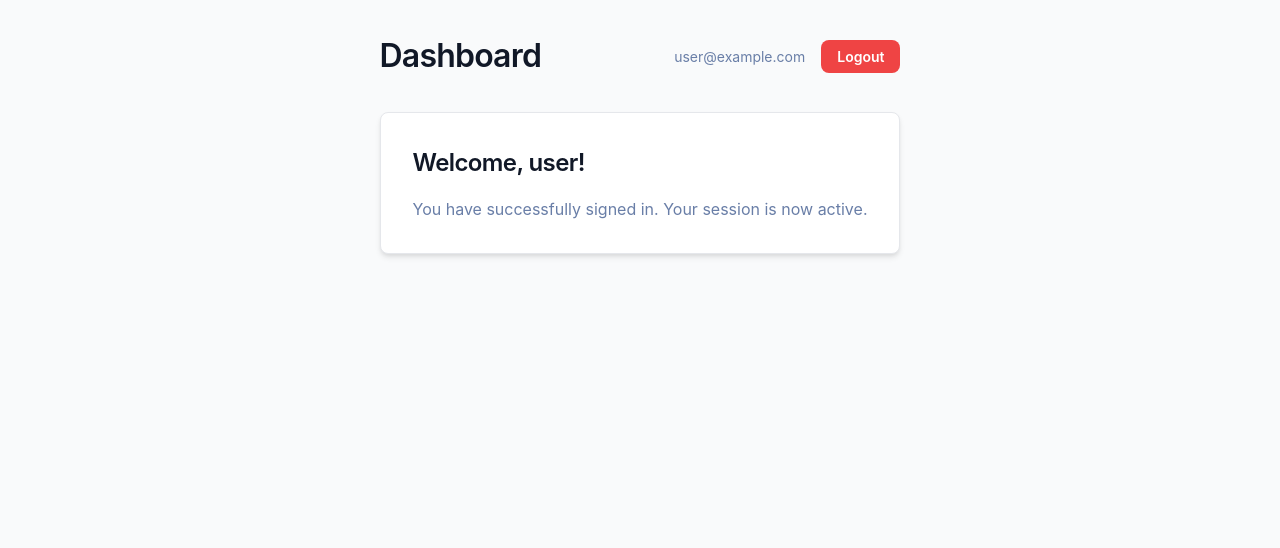
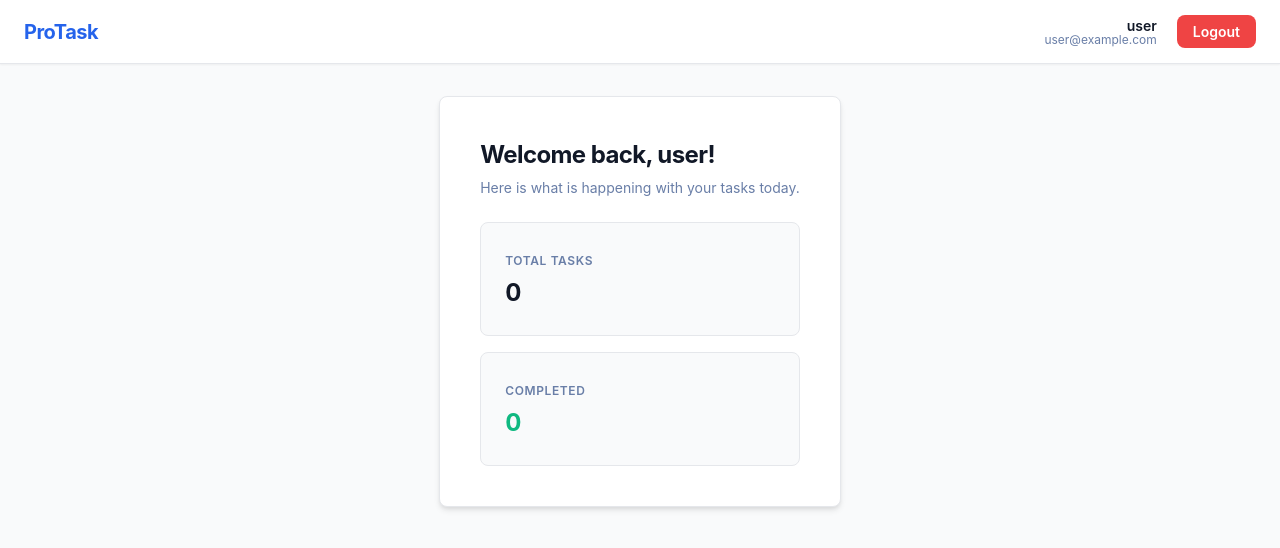
Before and after one commit to ClifinCletus/task-manager, a Next.js app: page / in a window 1280 px wide. Shown: the top 548 px of the page. Built offline with nearby package versions, Linux system fonts and the light colour scheme; no server answers; sample sign-in values are in the browser's storage.

Commit message:
feat: header component

```diff
--- a/src/app/layout.js
+++ b/src/app/layout.js
@@ -1,6 +1,7 @@
 import { Geist, Geist_Mono } from "next/font/google";
 import "./globals.css";
 import { Providers } from "../utils/providers";
+import Header from "@/components/Header";
 
 const geistSans = Geist({
   variable: "--font-geist-sans",
@@ -26,6 +27,7 @@ export default function RootLayout({ children }) {
     <html lang="en">
       <body className={`${geistSans.variable} ${geistMono.variable}`}>
         <Providers>
+          <Header />
           {children}
         </Providers>
       </body>
--- a/src/app/page.js
+++ b/src/app/page.js
@@ -1,55 +1,59 @@
 "use client";
 
-import { useSelector, useDispatch } from "react-redux";
-import { logoutUser } from "@/redux/slices/authSlice";
+import { useSelector } from "react-redux";
 import ProtectedRoute from "@/components/protectedRoutes";
 
 export default function Home() {
-    const dispatch = useDispatch();
     const { user } = useSelector((state) => state.auth);
-
-    const handleLogout = () => {
-        dispatch(logoutUser());
-    };
 
     if (!user) return null;
 
     return (
         <ProtectedRoute>
-            <main style={{ padding: "2rem", maxWidth: "800px", margin: "0 auto" }}>
-                <header style={{ display: "flex", justifyContent: "space-between", alignItems: "center", marginBottom: "2rem" }}>
-                    <h1>Dashboard</h1>
-                    <div style={{ display: "flex", alignItems: "center", gap: "1rem" }}>
-                        <span style={{ fontSize: "0.875rem", color: "var(--muted-foreground)" }}>
-                            {user.email}
-                        </span>
-                        <button
-                            onClick={handleLogout}
-                            style={{
-                                padding: "0.5rem 1rem",
-                                backgroundColor: "#ef4444",
-                                color: "white",
-                                borderRadius: "var(--radius)",
-                                fontWeight: "600",
-                                fontSize: "0.875rem"
-                            }}
-                        >
-                            Logout
-                        </button>
-                    </div>
-                </header>
-
+            <main style={{ padding: "2rem", maxWidth: "1280px", margin: "0 auto" }}>
                 <div style={{
-                    padding: "2rem",
+                    padding: "2.5rem",
                     backgroundColor: "var(--card)",
                     border: "1px solid var(--border)",
                     borderRadius: "var(--radius)",
-                    boxShadow: "var(--shadow-md)"
+                    boxShadow: "var(--shadow-md)",
+                    display: "flex",
+                    flexDirection: "column",
+                    gap: "1.5rem"
                 }}>
-                    <h2 style={{ marginBottom: "1rem" }}>Welcome, {user.email.split('@')[0]}!</h2>
-                    <p style={{ color: "var(--muted-foreground)" }}>
-                        You have successfully signed in. Your session is now active.
-                    </p>
+                    <div style={{ display: "flex", flexDirection: "column", gap: "0.25rem" }}>
+                        <h2 style={{ fontSize: "1.5rem", fontWeight: "700" }}>
+                            Welcome back, {user.email.split('@')[0]}!
+                        </h2>
+                        <p style={{ color: "var(--muted-foreground)", fontSize: "0.875rem" }}>
+                            Here is what is happening with your tasks today.
+                        </p>
+                    </div>
+
+                    <div style={{
+                        display: "grid",
+                        gridTemplateColumns: "repeat(auto-fit, minmax(240px, 1fr))",
+                        gap: "1rem"
+                    }}>
+                        <div style={{
+                            padding: "1.5rem",
+                            background: "var(--background)",
+                            borderRadius: "var(--radius)",
+                            border: "1px solid var(--border)"
+                        }}>
+                            <span style={{ fontSize: "0.75rem", fontWeight: "600", color: "var(--muted-foreground)", textTransform: "uppercase", letterSpacing: "0.05em" }}>Total Tasks</span>
+                            <div style={{ fontSize: "1.5rem", fontWeight: "700", marginTop: "0.25rem" }}>0</div>
+                        </div>
+                        <div style={{
+                            padding: "1.5rem",
+                            background: "var(--background)",
+                            borderRadius: "var(--radius)",
+                            border: "1px solid var(--border)"
+                        }}>
+                            <span style={{ fontSize: "0.75rem", fontWeight: "600", color: "var(--muted-foreground)", textTransform: "uppercase", letterSpacing: "0.05em" }}>Completed</span>
+                            <div style={{ fontSize: "1.5rem", fontWeight: "700", marginTop: "0.25rem", color: "#10b981" }}>0</div>
+                        </div>
+                    </div>
                 </div>
             </main>
         </ProtectedRoute>
--- /dev/null
+++ b/src/components/Header.jsx
@@ -0,0 +1,43 @@
+"use client";
+
+import { useSelector, useDispatch } from "react-redux";
+import { logoutUser } from "@/redux/slices/authSlice";
+import Link from "next/link";
+import styles from "./Header.module.css";
+
+export default function Header() {
+    const dispatch = useDispatch();
+    const { user } = useSelector((state) => state.auth);
+
+    const handleLogout = () => {
+        dispatch(logoutUser());
+    };
+
+    if (!user) return null;
+
+    return (
+        <header className={styles.header}>
+            <nav className={styles.nav}>
+                <div className={styles.logoArea}>
+                    <Link href="/" className={styles.logo}>
+                        ProTask
+                    </Link>
+                </div>
+
+                <div className={styles.userArea}>
+                    <div className={styles.userInfo}>
+                        <span className={styles.userName}>
+                            {user.email.split('@')[0]}
+                        </span>
+                        <span className={styles.userEmail}>
+                            {user.email}
+                        </span>
+                    </div>
+                    <button onClick={handleLogout} className={styles.logoutBtn}>
+                        Logout
+                    </button>
+                </div>
+            </nav>
+        </header>
+    );
+}
--- /dev/null
+++ b/src/components/Header.module.css
@@ -0,0 +1,81 @@
+.header {
+    width: 100%;
+    height: 64px;
+    background-color: var(--card);
+    border-bottom: 1px solid var(--border);
+    display: flex;
+    align-items: center;
+    justify-content: center;
+    position: sticky;
+    top: 0;
+    z-index: 50;
+    box-shadow: 0 1px 2px 0 rgba(0, 0, 0, 0.05);
+}
+
+.nav {
+    width: 100%;
+    max-width: 1280px;
+    padding: 0 1.5rem;
+    display: flex;
+    justify-content: space-between;
+    align-items: center;
+}
+
+.logoArea {
+    display: flex;
+    align-items: center;
+    gap: 0.75rem;
+}
+
+.logo {
+    font-size: 1.25rem;
+    font-weight: 700;
+    color: var(--primary);
+    text-decoration: none;
+    letter-spacing: -0.025em;
+}
+
+.userArea {
+    display: flex;
+    align-items: center;
+    gap: 1.25rem;
+}
+
+.userInfo {
+    display: flex;
+    flex-direction: column;
+    align-items: flex-end;
+}
+
+.userName {
+    font-size: 0.875rem;
+    font-weight: 600;
+    color: var(--foreground);
+    line-height: 1.25;
+}
+
+.userEmail {
+    font-size: 0.75rem;
+    color: var(--muted-foreground);
+    line-height: 1;
+}
+
+.logoutBtn {
+    padding: 0.5rem 1rem;
+    background-color: #ef4444;
+    color: #ffffff;
+    font-size: 0.875rem;
+    font-weight: 600;
+    border-radius: var(--radius);
+    transition: background-color 0.2s;
+}
+
+.logoutBtn:hover {
+    background-color: #dc2626;
+}
+
+@media (max-width: 640px) {
+    .userName {
+        display: none;
+    }
+}
```
